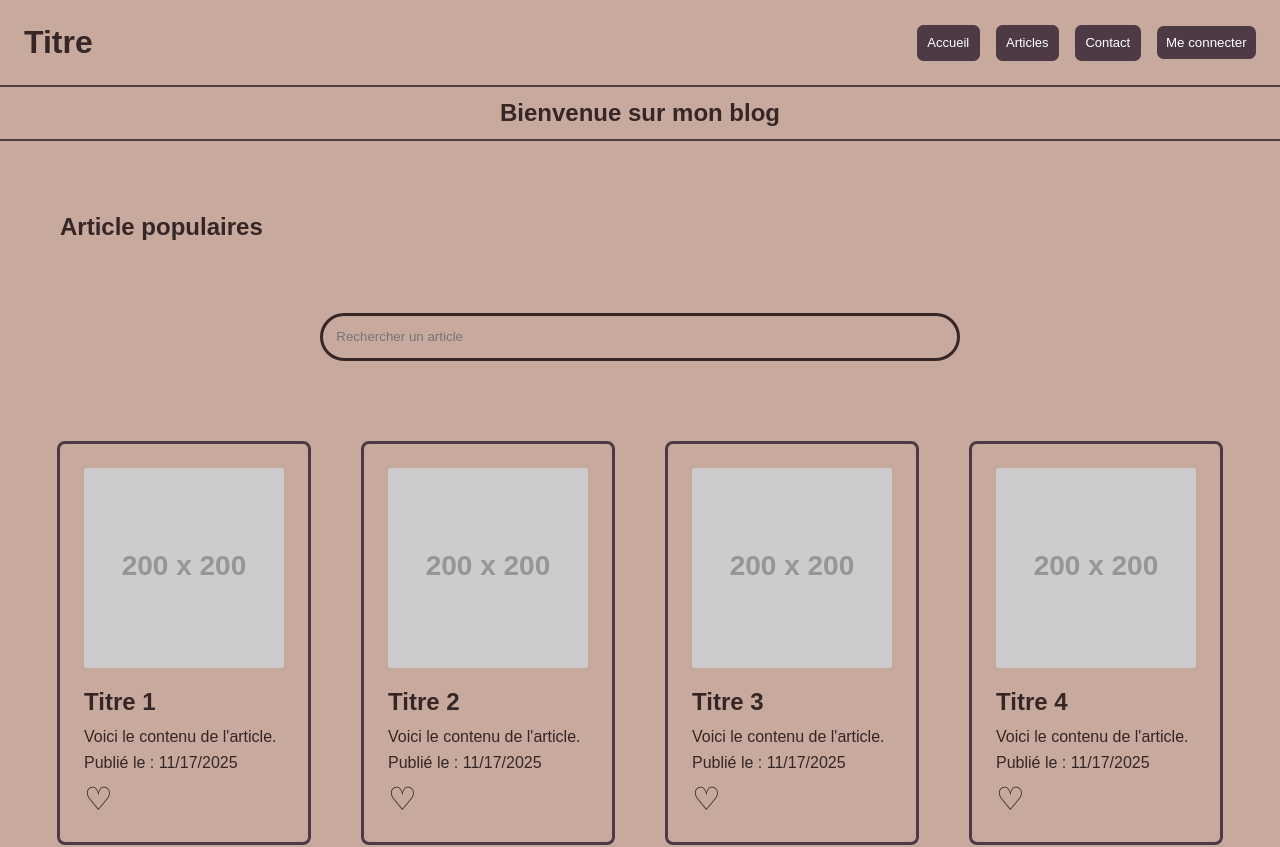
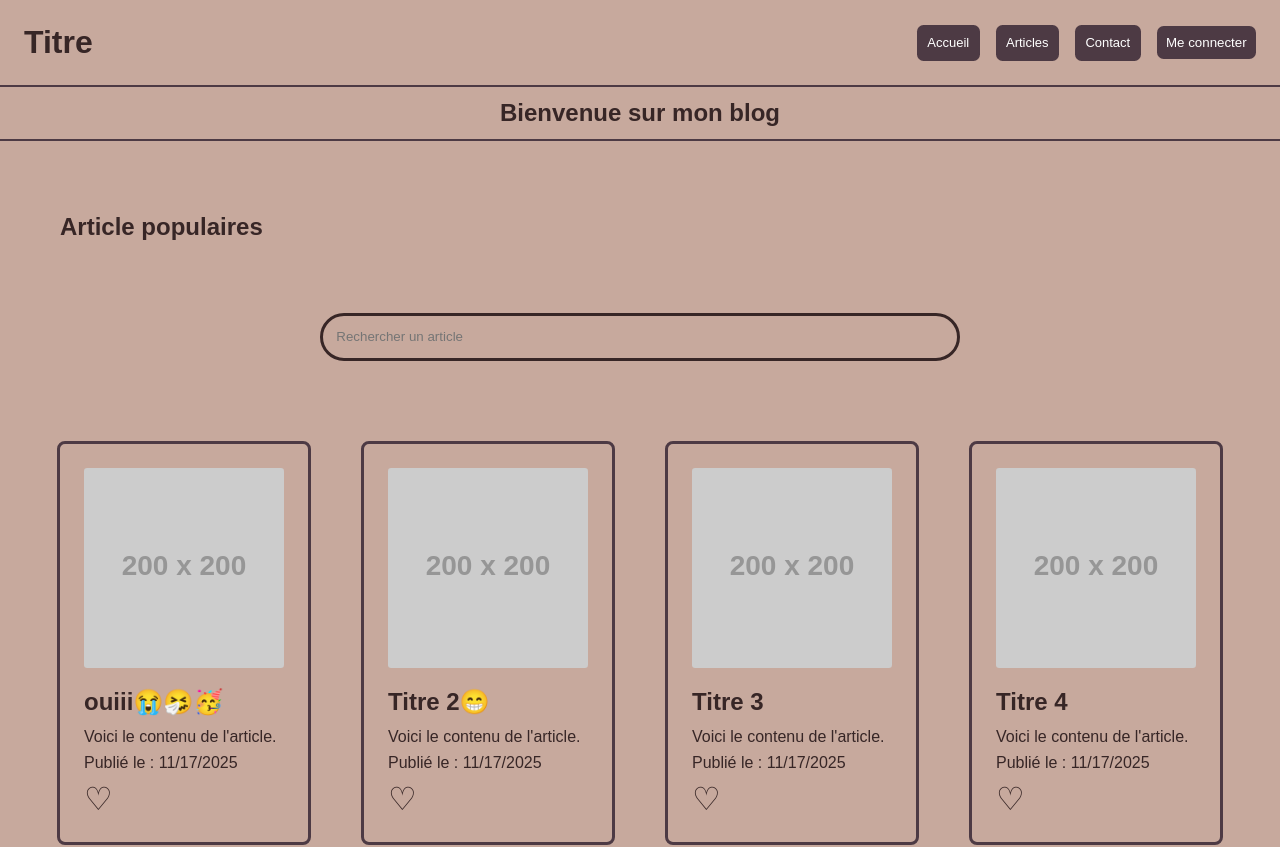
Before and after one commit to fatima-zerrouk/my-blog, a React (Vite) app: page / in a window 1280 px wide. Shown: the top 847 px of the page. Built offline with nearby package versions, Linux system fonts and the light colour scheme; data requests are answered from the project's data file.

Commit message:
J'ai récupéré les données avec fetch ça marche

```diff
--- /dev/null
+++ b/db.json
@@ -0,0 +1,84 @@
+{
+  "articles": [
+    {
+      "id": 1,
+      "title": "ouiii😭🤧🥳",
+      "content": "Voici le contenu de l'article.",
+      "image": "https://placehold.co/200x200",
+      "createdAt": "2025-11-17T00:00:00.000Z",
+      "isPublished": false,
+      "likeCount": 0,
+      "categoryName": "React"
+    },
+    {
+      "id": 2,
+      "title": "Titre 2😁",
+      "content": "Voici le contenu de l'article.",
+      "image": "https://placehold.co/200x200",
+      "createdAt": "2025-11-17T00:00:00.000Z",
+      "isPublished": false,
+      "likeCount": 0,
+      "categoryName": "React"
+    },
+    {
+      "id": 3,
+      "title": "Titre 3",
+      "content": "Voici le contenu de l'article.",
+      "image": "https://placehold.co/200x200",
+      "createdAt": "2025-11-17T00:00:00.000Z",
+      "isPublished": false,
+      "likeCount": 0,
+      "categoryName": "React"
+    },
+    {
+      "id": 4,
+      "title": "Titre 4",
+      "content": "Voici le contenu de l'article.",
+      "image": "https://placehold.co/200x200",
+      "createdAt": "2025-11-17T00:00:00.000Z",
+      "isPublished": false,
+      "likeCount": 0,
+      "categoryName": "React"
+    },
+    {
+      "id": 5,
+      "title": "Titre 5",
+      "content": "Voici le contenu de l'article.",
+      "image": "https://placehold.co/200x200",
+      "createdAt": "2025-11-17T00:00:00.000Z",
+      "isPublished": false,
+      "likeCount": 0,
+      "categoryName": "React"
+    },
+    {
+      "id": 6,
+      "title": "Titre 6",
+      "content": "Voici le contenu de l'article.",
+      "image": "https://placehold.co/200x200",
+      "createdAt": "2025-11-17T00:00:00.000Z",
+      "isPublished": false,
+      "likeCount": 0,
+      "categoryName": "React"
+    },
+    {
+      "id": 7,
+      "title": "Titre 7",
+      "content": "Voici le contenu de l'article.",
+      "image": "https://placehold.co/200x200",
+      "createdAt": "2025-11-17T00:00:00.000Z",
+      "isPublished": false,
+      "likeCount": 0,
+      "categoryName": "React"
+    },
+    {
+      "id": 8,
+      "title": "Titre 8",
+      "content": "Voici le contenu de l'article.",
+      "image": "https://placehold.co/200x200",
+      "createdAt": "2025-11-17T00:00:00.000Z",
+      "isPublished": false,
+      "likeCount": 0,
+      "categoryName": "React"
+    }
+  ]
+}
--- a/package.json
+++ b/package.json
@@ -7,7 +7,8 @@
     "dev": "vite",
     "build": "vite build",
     "lint": "eslint .",
-    "preview": "vite preview"
+    "preview": "vite preview",
+    "api": "json-server --watch db.json --port 3001"
   },
   "dependencies": {
     "react": "^19.1.1",
@@ -23,6 +24,7 @@
     "eslint-plugin-react-hooks": "^5.2.0",
     "eslint-plugin-react-refresh": "^0.4.22",
     "globals": "^16.4.0",
+    "json-server": "^1.0.0-beta.3",
     "vite": "^7.1.7"
   }
 }
--- a/src/components/ArticleList.jsx
+++ b/src/components/ArticleList.jsx
@@ -1,42 +1,51 @@
 // j'importe le jsx
 import ArticleThumb from "./ArticleThumbnail.jsx";
 import './ArticleList.css'
-import React, {useState} from 'react';
+import React, { useState } from 'react'; //import des hooks nécessaires
+import { useEffect } from "react";
 
-// TEST 2 filtre et mets en min
-function filterSearch(articles, query){
-    if (!query){
+// Fonction qui filtre les articles
+function filterSearch(articles, query) {
+    if (!query) { // si l'utilisateur n'a rien tapé affiche tous les articles
         return articles;
     }
-        return articles.filter((article) => {
+    return articles.filter((article) => { // met tout en minuscule
         const title = article.title.toLowerCase();
         const content = article.content.toLowerCase();
         const lowerQuery = query.toLowerCase();
-            return title.includes(lowerQuery) || content.includes(lowerQuery);
+        return title.includes(lowerQuery) || content.includes(lowerQuery); //vérifie si le texte recherché est dans le titre ou le contenu
     });
 };
- const articles = [
-{id : 1,title: 'Titre 1',content: 'Voici le contenu de l\'article.',image: 'https://placehold.co/200x200',createdAt: new Date(),isPublished: false,likeCount: 0,categoryName: 'React',},
-{id : 2,title: 'Titre 2',content: 'Voici le contenu de l\'article.',image: 'https://placehold.co/200x200',createdAt: new Date(),isPublished: false,likeCount: 0,categoryName: 'React',},
-{id : 3,title: 'Titre 3',content: 'Voici le contenu de l\'article.',image: 'https://placehold.co/200x200',createdAt: new Date(),isPublished: false,likeCount: 0,categoryName: 'React',},
-{id : 4,title: 'Titre 4',content: 'Voici le contenu de l\'article.',image: 'https://placehold.co/200x200',createdAt: new Date(),isPublished: false,likeCount: 0,categoryName: 'React',},
-{id : 5,title: 'Titre 5',content: 'Voici le contenu de l\'article.',image: 'https://placehold.co/200x200',createdAt: new Date(),isPublished: false,likeCount: 0,categoryName: 'React',},
-{id : 6,title: 'Titre 6',content: 'Voici le contenu de l\'article.',image: 'https://placehold.co/200x200',createdAt: new Date(),isPublished: false,likeCount: 0,categoryName: 'React',},
-{id : 7,title: 'Titre 7',content: 'Voici le contenu de l\'article.',image: 'https://placehold.co/200x200',createdAt: new Date(),isPublished: false,likeCount: 0,categoryName: 'React',},
-{id : 8,title: 'Titre 8',content: 'Voici le contenu de l\'article.',image: 'https://placehold.co/200x200',createdAt: new Date(),isPublished: false,likeCount: 0,categoryName: 'React',}
-];
-function ArticleList(){
 
+function ArticleList() {
+    const [articles, setArticles] = useState([]); // tableau des articles récupérés depuis l'API db.json (vide au début)
+    const [loading, setLoading] = useState(true); // pour savoir si la page est encore en train de charger
+    const [error, setError] = useState(null);     // stock un message d’erreur si le fetch échoue
+    const [searchTerm, setQSearchTerm] = useState(""); // texte tapé dans la barre de recherche
 
-const [query, setQuery] = useState("");
+    // useEffect s'exécute au chargement du composant et va récupérer les articles
+    useEffect(() => {
+        fetch('http://localhost:3001/articles')//requête fetch pour récupérer les données
+            .then(reponse => reponse.json()) // la promesse est convertie en json
+            .then(data => {
+                setArticles(data);// stocke les données dans setArticles
+                setLoading(false);// chargement terminé
+            })
+            .catch(err => {
+                setError(err.message); // stocke l’erreur
+                setLoading(false); // chargement terminé
+            });
+    }, []); // [] = s'exécute une seule fois au montage du composanty
 
-const filterResult = filterSearch(articles, query);
+    if (loading) return <p>Chargement de la page </p>; // si c'est encore en train de charger affiche le message
+    if (error) return <p>Erreur : {error}</p>; // si y a une erreur affiche l’erreur
 
-const handleSearchChange = (event) => {
-    setQuery(event.target.value)
+    const filterResult = filterSearch(articles, searchTerm); //filtre les articles
+
+    const handleSearchChange = (event) => { // Fonction appelée à chaque modif de la recherche
+        setQSearchTerm(event.target.value) //met à jour le state setQSearchTerm
     }
-console.log(query);
-
+    console.log(searchTerm);
 
     return (
         // aria-labelledby="article-list-title" se lie au h2 avec le même id pour que le lecteur d’écran annoncent le contenu du h2
@@ -48,90 +57,16 @@ return (
             {/* RECHERCHE */}
             <form id="form-search" onSubmit={(e) => e.preventDefault()}>
                 <label htmlFor="search">Recherche</label>
-        <input type="search" name="search" id="search" onChange={handleSearchChange} placeholder="Rechercher un article" aria-label="Barre de recherche"/>
+                <input type="search" name="search" id="search" onChange={handleSearchChange} placeholder="Rechercher un article" aria-label="Barre de recherche" />
             </form>
             {/* FIN RECHERCHE */}
             <div className="parent" >
-        {filterResult.map((article) => (
+                {filterResult.map((article) => ( // parcourt les articles filtrés et affiche un composant ArticleThumb pour chacun
                     <article key={article.id}>
-                < ArticleThumb article = {article} />
+                        < ArticleThumb article={article} />
                     </article>))}
             </div>
         </section>
     );
 }
 export default ArticleList;
-
-// ⬇️⬇️⬇️TEST AVEC LE BOUTON DU FORM QUI MARCHE
-
-// // j'importe le jsx
-// import ArticleThumb from "./ArticleThumbnail.jsx";
-// import './ArticleList.css'
-// import React, {useState} from 'react';
-
-// // TEST 2 filtre et mets en min
-// function filterSearch(articles, query){
-//     if (!query){
-//         return articles;
-//     }
-//         return articles.filter((articleFilter) => {
-//             const title = articleFilter.title.toLowerCase();
-//             const content = articleFilter.content.toLowerCase();
-//             const lowerQuery = query.toLowerCase();
-//             return title.includes(lowerQuery) || content.includes(lowerQuery);
-//         });
-//     };
-
-// function ArticleList(){
-//     const articles = [
-// {id : 1,title: 'Titre 1',content: 'TEST😩😢😭 Voici le contenu de l\'article.',image: 'https://placehold.co/200x200',createdAt: new Date(),isPublished: false,likeCount: 0,categoryName: 'React',},
-// {id : 2,title: 'Titre 2',content: 'Voici le contenu de l\'article.',image: 'https://placehold.co/200x200',createdAt: new Date(),isPublished: false,likeCount: 0,categoryName: 'React',},
-// {id : 3,title: 'Titre 3',content: 'Voici le contenu de l\'article.',image: 'https://placehold.co/200x200',createdAt: new Date(),isPublished: false,likeCount: 0,categoryName: 'React',},
-// {id : 4,title: 'Titre 4',content: 'Voici le contenu de l\'article.',image: 'https://placehold.co/200x200',createdAt: new Date(),isPublished: false,likeCount: 0,categoryName: 'React',},
-// {id : 5,title: 'Titre 5',content: 'Voici le contenu de l\'article.',image: 'https://placehold.co/200x200',createdAt: new Date(),isPublished: false,likeCount: 0,categoryName: 'React',},
-// {id : 6,title: 'Titre 6',content: 'Voici le contenu de l\'article.',image: 'https://placehold.co/200x200',createdAt: new Date(),isPublished: false,likeCount: 0,categoryName: 'React',},
-// {id : 7,title: 'Titre 7',content: 'Voici le contenu de l\'article.',image: 'https://placehold.co/200x200',createdAt: new Date(),isPublished: false,likeCount: 0,categoryName: 'React',},
-// {id : 8,title: 'Titre 8',content: 'Voici le contenu de l\'article.',image: 'https://placehold.co/200x200',createdAt: new Date(),isPublished: false,likeCount: 0,categoryName: 'React',}
-// ];
-// // test pour le bouton
-// const [searchInput, setSearchInput]= useState("");
-
-// const [query, setQuery] = useState("");
-
-// // const filterResult = filterSearch(articles, query);
-
-// // si le user tape sur le clavier
-// const handleSearchChange = (event) => {
-//     setSearchInput(event.target.value)
-// }
-
-// const handleSearchSubmit = (event) => {
-//     event.preventDefault();
-//     setQuery(searchInput);
-// };
-// const filterArticles = filterSearch(articles, query)
-// console.log(query);
-// return (
-// // aria-labelledby="article-list-title" se lie au h2 avec le même id pour que le lecteur d’écran annoncent le contenu du h2
-// <section className="article-list" aria-labelledby="article-list-title">
-//     <hr className="hr" color="#4d3a44" />
-//     <h1 className="title-article">Bienvenue sur mon blog</h1>
-//     <hr className="hr" color="#4d3a44" />
-//     <h2 className="h2-article" id="article-list-title">Article populaires</h2>
-// {/* RECHERCHE */}
-//     <form action="" id="form-search" onSubmit={handleSearchSubmit}>
-//         <label htmlFor="search">Recherche</label>
-//         <input type="search" id="search" onChange={handleSearchChange} placeholder="Rechercher un article"/>
-//         <button id="filter" className="search-button" aria-label="Aimer cet article">Recherche</button>
-//     </form>
-// {/* FIN RECHERCHE */}
-//     <div className="parent" >
-//         {filterArticles.map((article) => (
-//             <article key={article.id}>
-//                 < ArticleThumb article = {article} />
-//             </article>))}
-//         </div>
-//         </section>
-//     );
-// }
-// export default ArticleList;
```
Also changed, not shown: src/components/ArticleThumbnail.jsx (+8 -2 lines), 1 other file (tests, documents, lock files or other folders). Lines whose indentation alone changed are shown as unchanged.
